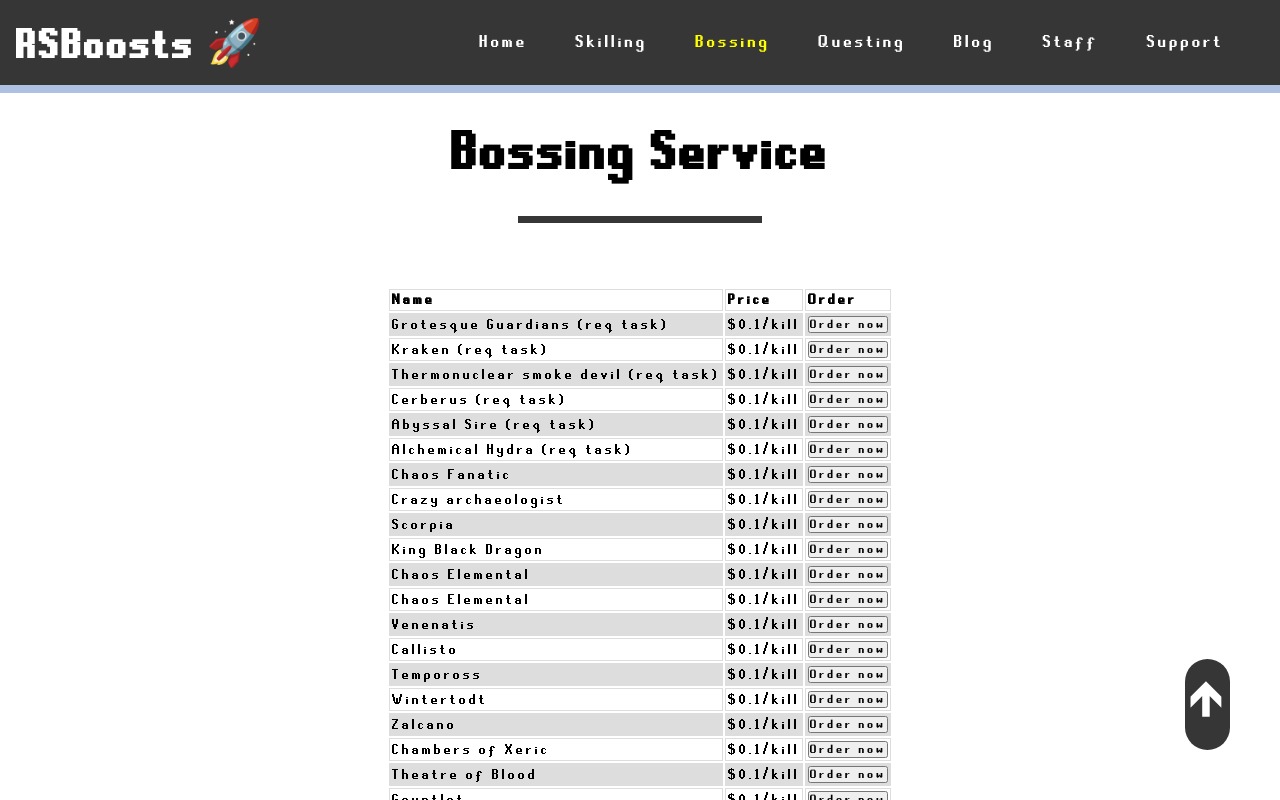
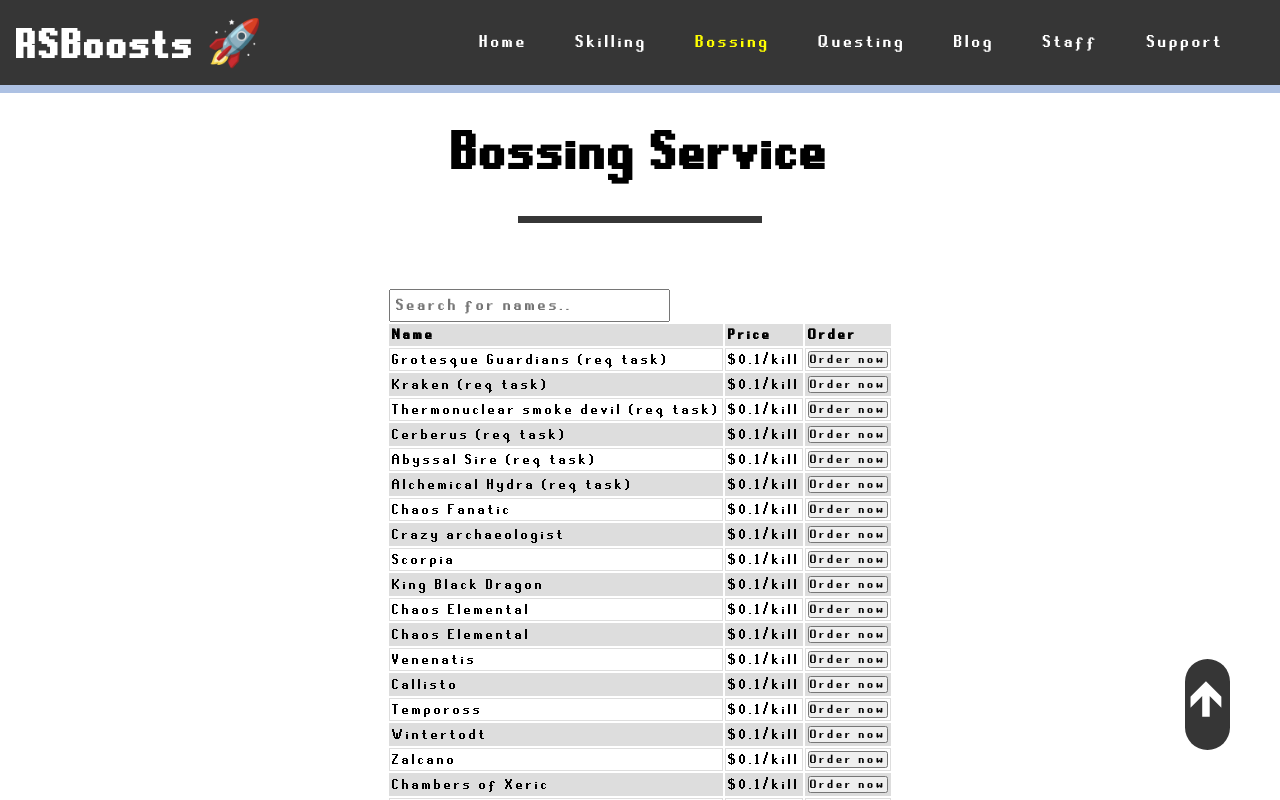
Before and after one commit to GustavWalt/vghi2, a Next.js app: page /bossing in a window 1280 px wide. Shown: the top 800 px of the page. Built offline with nearby package versions, Linux system fonts and the light colour scheme.

Commit message:
Added search function

```diff
--- a/components/assets/Table.tsx
+++ b/components/assets/Table.tsx
@@ -1,14 +1,41 @@
-import React from "react";
+import React, { useEffect } from "react";
 import styles from "../../style/modules/assets/Table.module.scss";
 
 //Data
 import questsObj from "../../data/quests.json";
 import bossesObj from "../../data/bosses.json";
 
+const search = () => {
+  // Declare variables
+  var input, filter, table, tr, td, i, txtValue;
+  input = document.getElementById("search-function");
+  filter = input.value.toUpperCase();
+  table = document.querySelector("table");
+  tr = table.getElementsByTagName("tr");
+
+  for (i = 0; i < tr.length; i++) {
+    td = tr[i].getElementsByTagName("td")[0];
+    if (td) {
+      txtValue = td.textContent || td.innerText;
+      if (txtValue.toUpperCase().indexOf(filter) > -1) {
+        tr[i].style.display = "";
+      } else {
+        tr[i].style.display = "none";
+      }
+    }
+  }
+};
+
 const Table = (props) => {
   return (
     <>
       <table className={styles.table}>
+        <input
+          type="text"
+          id="search-function"
+          onKeyUp={search}
+          placeholder="Search for names.."
+        />
         <tr>
           <th>Name</th>
           {props.data == "questing" && <th>Difficulty</th>}
--- a/components/bossing/Header.tsx
+++ b/components/bossing/Header.tsx
@@ -8,7 +8,7 @@
   return (
     <div className={styles.bossing}>
       <H1 title="Bossing Service" />
-      <div className="flex">
+      <div className="flexCol">
         <Table data="bossing" />
       </div>
     </div>
--- a/components/questing/Header.tsx
+++ b/components/questing/Header.tsx
@@ -9,7 +9,7 @@
   return (
     <div className={styles.questing}>
       <H1 title="Questing Service" />
-      <div className="flex">
+      <div className="flexCol">
         <Table data="questing" />
       </div>
     </div>
--- a/style/modules/assets/Table.module.scss
+++ b/style/modules/assets/Table.module.scss
@@ -1,6 +1,12 @@
 .table {
   text-align: left;
   margin-top: 2rem;
+
+  input {
+    font-size: 18px;
+    padding: 5px;
+    width: 80%;
+  }
 
   td,
   th {
--- a/style/modules/questing/Header.module.scss
+++ b/style/modules/questing/Header.module.scss
@@ -1,3 +1,9 @@
 .questing {
   margin: 2rem 0rem;
+
+  .center {
+    display: flex;
+    flex-direction: column;
+    justify-content: center;
+  }
 }
```
